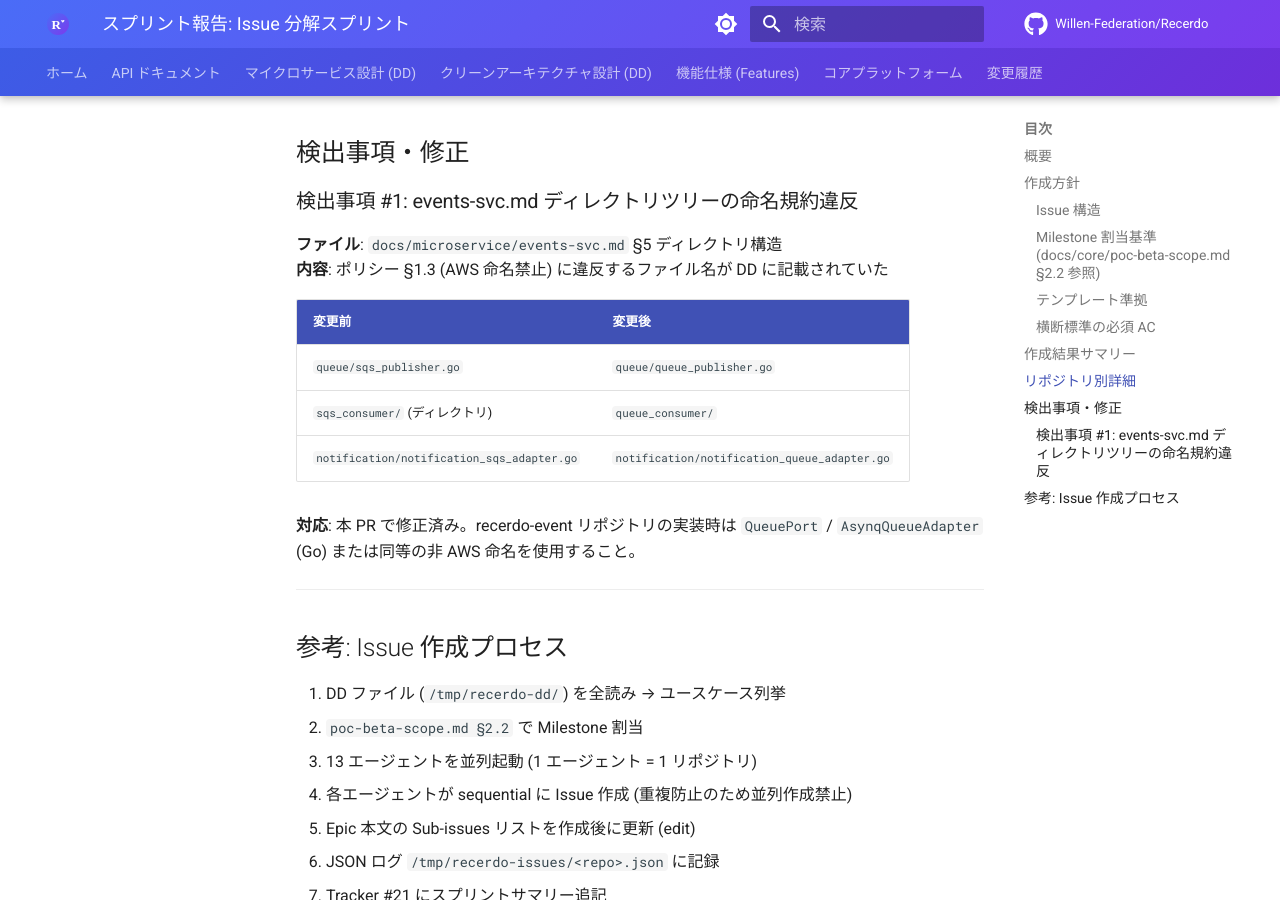
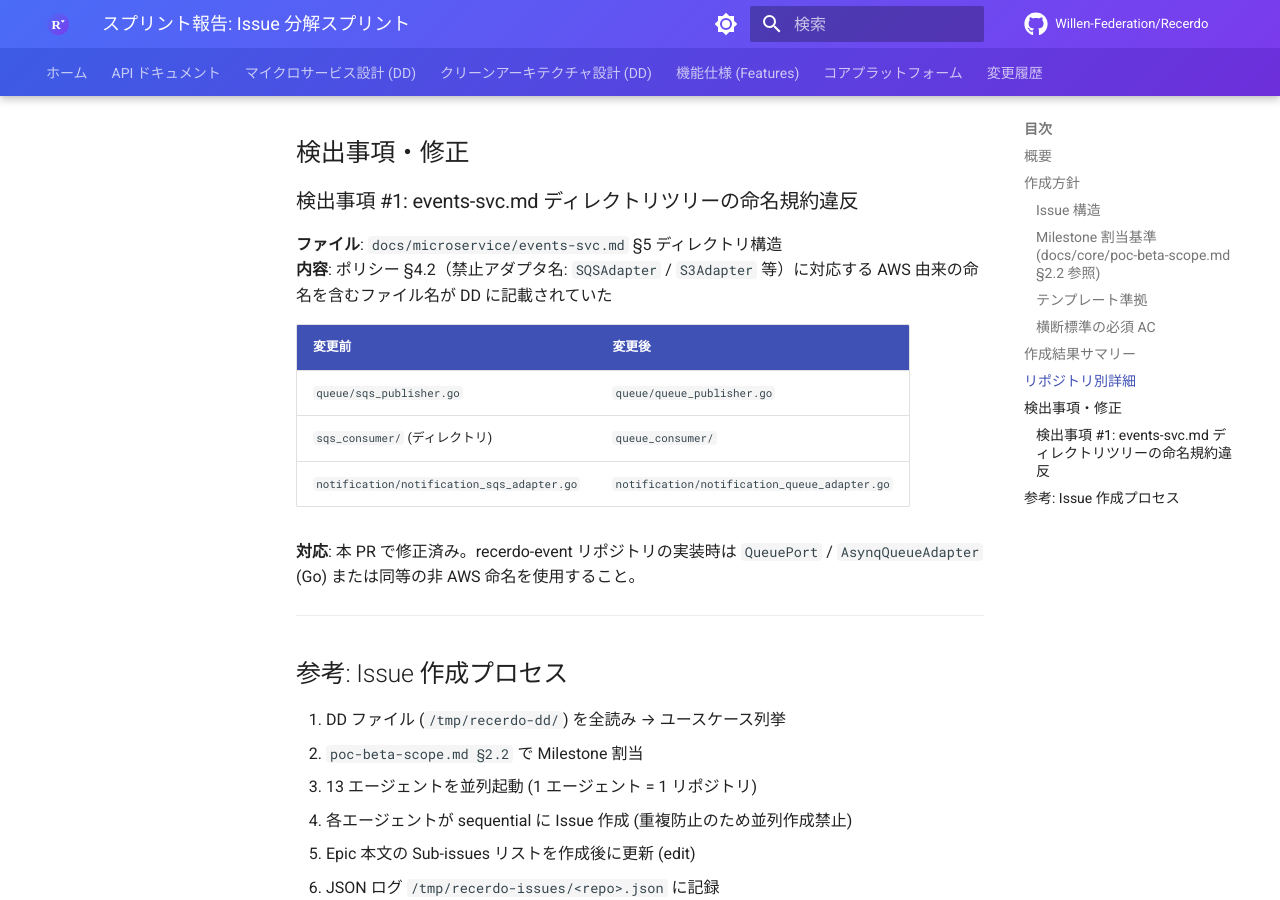
Before and after one commit to Willen-Federation/Recerdo-Developers-Docs, an MkDocs documentation site: the page built from docs/core/sprints/2026-04-20-issue-decomposition.md, in a window 1280 px wide and 900 px high, scrolled down 2599 px. Built offline with MkDocs 1.6.1 and Material for MkDocs 9.7.7, drawn with Linux system fonts in a browser that asks for light colours; comment, search, counter and statistics services are not loaded; some of the changed text lies outside the part shown.

Commit message:
fix: address PR review comments (policy refs + vscode settings)
- docs/changelog.md: §1.3 → §4.2 (禁止アダプタ名の正確なセクション)
- docs/core/sprints/…-issue-decomposition.md:
    §8.3 → §8.4 (Idempotency-Key)
    §8.4 → §8.5 (Transactional Outbox)
    §1.3 → §4.2 (禁止アダプタ名) + Copilot の文言提案を採用
- .vscode/settings.json: chat.tools.terminal.autoApprove を削除
  (gh コマンドの自動承認はリポジトリレベルで保持すべきでない)

Co-Authored-By: Claude Opus 4.7 (1M context) <noreply@anthropic.com>

```diff
--- a/docs/core/sprints/2026-04-20-issue-decomposition.md
+++ b/docs/core/sprints/2026-04-20-issue-decomposition.md
@@ -34,8 +34,8 @@
 - Context / User Story / Acceptance Criteria / 技術要件 / Test Plan / Feature Flag / Dependencies / References / DoD
 
 ### 横断標準の必須 AC
-- **Write API**: `Idempotency-Key` ヘッダ受理 (policy §8.3)
-- **ドメインイベント発行**: Transactional Outbox 経由 (policy §8.4)
+- **Write API**: `Idempotency-Key` ヘッダ受理 (policy §8.4)
+- **ドメインイベント発行**: Transactional Outbox 経由 (policy §8.5)
 - **PII 処理**: `security:review` ラベル + PII ログ禁止 AC
 - **Feature Flag**: `<svc>.<feature>.enabled` 形式、default OFF
 
@@ -79,7 +79,7 @@
 ### 検出事項 #1: events-svc.md ディレクトリツリーの命名規約違反
 
 **ファイル**: `docs/microservice/events-svc.md` §5 ディレクトリ構造
-**内容**: ポリシー §1.3 (AWS 命名禁止) に違反するファイル名が DD に記載されていた
+**内容**: ポリシー §4.2（禁止アダプタ名: `SQSAdapter` / `S3Adapter` 等）に対応する AWS 由来の命名を含むファイル名が DD に記載されていた
 
 | 変更前 | 変更後 |
 |--------|--------|
```
Also changed, not shown: docs/changelog.md (+1 -1 lines).
